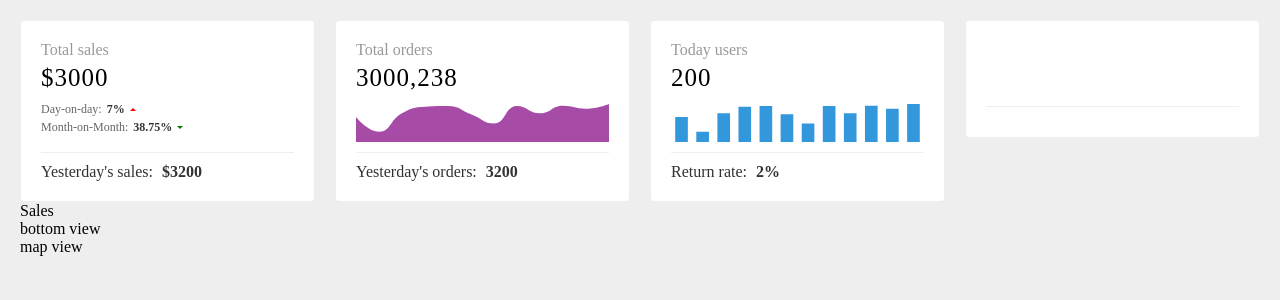
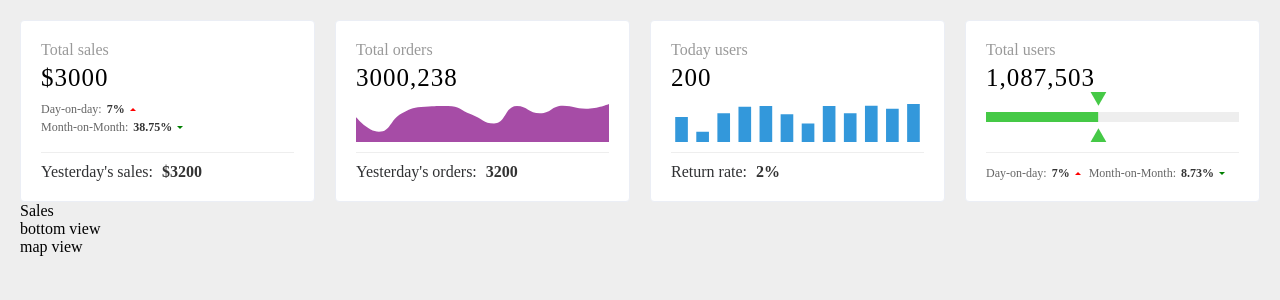
Before and after one commit to goldEli/datav-report, a Vue app: page /#/ in a window 1280 px wide. Shown: the top 300 px of the page. Built offline with nearby package versions, Linux system fonts and the light colour scheme.

Commit message:
tatao users

```diff
--- a/src/components/TotalUsers/index.vue
+++ b/src/components/TotalUsers/index.vue
@@ -1,11 +1,141 @@
 <template>
-  <common-card></common-card>
+  <common-card title="Total users" value="1,087,503">
+    <template>
+      <div
+        id="total-users-chart"
+        :style="{ height: '100%', height: '100%' }"
+      ></div>
+    </template>
+    <template v-slot:footer>
+      <div class="compare-wrapper">
+        <div class="compare">
+          <span>Day-on-day:</span>
+          <span class="emphasis">7%</span>
+          <div class="increase-icon"></div>
+        </div>
+        <div class="compare month">
+          <span>Month-on-Month:</span>
+          <span class="emphasis">8.73%</span>
+          <div class="decrease-icon"></div>
+        </div>
+      </div>
+    </template>
+  </common-card>
 </template>
 <script>
 import commonCardMixin from '../../mixins/commonCardMixin'
 export default {
   mixins: [commonCardMixin],
+  mounted() {
+    const chartDom = document.getElementById('total-users-chart')
+    const chart = this.$echarts.init(chartDom, 'light', { renderer: 'svg' })
+    chart.setOption({
+      xAxis: {
+        type: 'value',
+        show: false,
+        // boundaryGap: false, // remove gap
+        min: 0,
+        max: 450,
+      },
+      yAxis: {
+        type: 'category',
+        show: false,
+      },
+      series: [
+        {
+          itemStyle: {
+            color: '#45c946',
+          },
+          stack: '1',
+          type: 'bar',
+          data: [200],
+          barWidth: '10px',
+        },
+        {
+          itemStyle: {
+            color: '#eee',
+          },
+          stack: '1',
+          type: 'bar',
+          data: [250],
+          barWidth: '10px',
+        },
+        {
+          type: 'custom',
+          itemStyle: {
+            color: '#45c946',
+          },
+          stack: '1',
+          data: [200],
+          renderItem: (parms, api) => {
+            const value = api.value(0)
+            const endPoint = api.coord([value, 0])
+
+            return {
+              type: 'group',
+              position: endPoint,
+              children: [
+                {
+                  type: 'path',
+                  shape: {
+                    d: 'M981.33333301 128l-938.66666602 0L512 938.666667',
+                    x: -10,
+                    y: -30,
+                    width: 20,
+                    height: 20,
+                    layout: 'center',
+                  },
+                  style: {
+                    fill: '#45c946',
+                  },
+                },
+                {
+                  type: 'path',
+                  shape: {
+                    d: 'M42.666667 896h938.666666L512 85.333333',
+                    x: -10,
+                    y: 10,
+                    width: 20,
+                    height: 20,
+                    layout: 'center',
+                  },
+                  style: {
+                    fill: '#45c946',
+                  },
+                },
+              ],
+            }
+          },
+        },
+      ],
+      grid: {
+        top: 0,
+        left: 0,
+        right: 0,
+        bottom: 0,
+      },
+    })
+  },
 }
 </script>
 <style lang="scss" scoped>
+.compare-wrapper {
+  height: 100%;
+  display: flex;
+  justify-content: flex-start;
+  align-items: center;
+  flex-direction: row;
+  .month {
+    margin-left: 8px;
+  }
+  .compare {
+    font-size: 12px;
+    margin-top: 3px;
+    color: #666;
+    display: flex;
+    flex-direction: row;
+    align-items: center;
+  }
+}
 </style>
+<svg t="1609751949537" class="icon" viewBox="0 0 1024 1024" version="1.1" xmlns="http://www.w3.org/2000/svg" p-id="710" width="200" height="200"><path d="" fill="" p-id="711"></path></svg>
```
